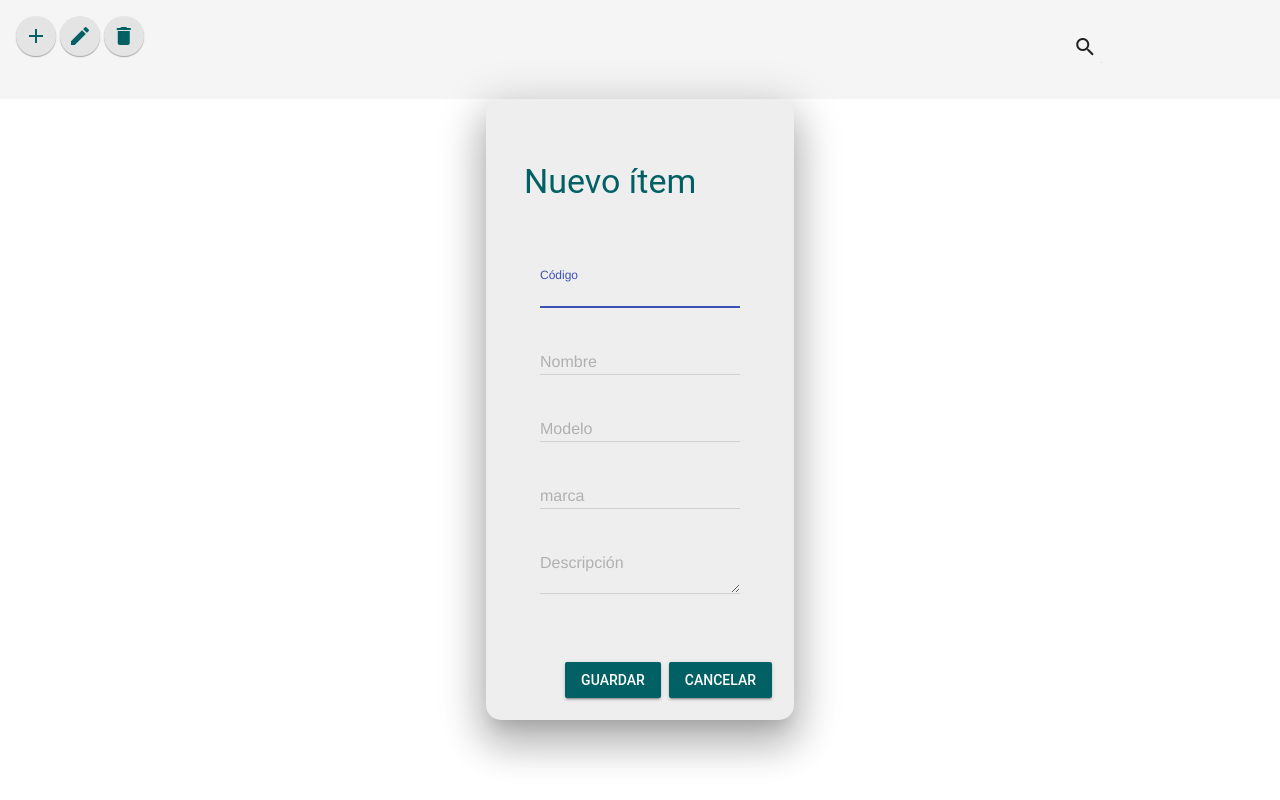
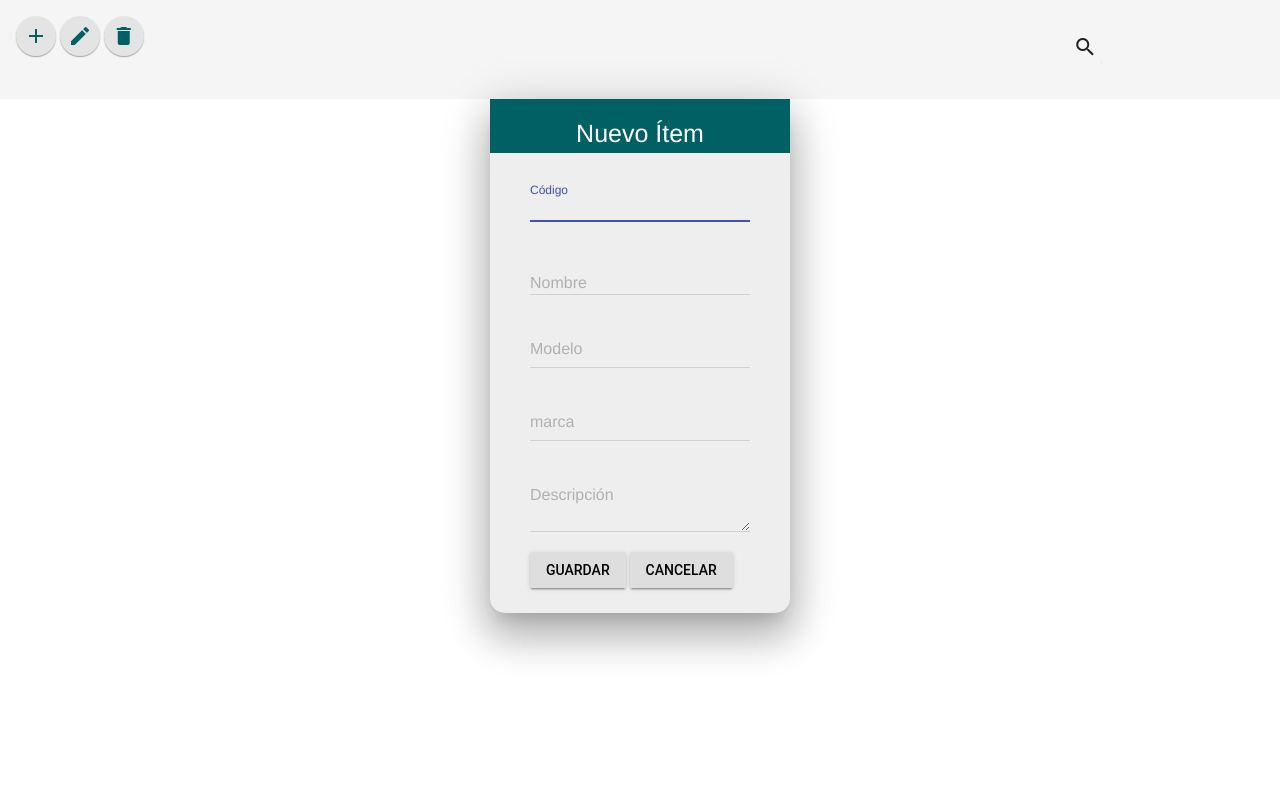
Before and after one commit to cfpena/sistemaDeInventarioCTI, a plain HTML site: page item.html in a window 1280 px wide. Both pictures are taken after a click on the button "add". Drawn offline with Linux system fonts and the light colour scheme.

Commit message:
Modificación de item

```diff
--- a/css/item.css
+++ b/css/item.css
@@ -1,14 +1,4 @@
 
-table{
-  font-family: 'roboto', sans-serif;
-      /*width: 460px;*/
-      margin: 100px auto 0;
-      box-shadow: 2px 2px 5px 1px rgba(0, 0, 0, 0.2);
-      padding: 0 0 40px;
-      border-radius: 3px;
-      color: #555;
-      /*display:block;*/
-}
 
 .opciones_new_edit_del{
   background: #F5F5F5;
@@ -16,12 +6,30 @@ table{
 }
 
 /*********css modal Registar Item*/
-.mdl-dialog__title{
-  background:E0E0E0;
-  border-radius: 3px;
-  padding-bottom: : 100px;
+
+#modal{
+border-radius: 15px;
+background: red;
+width: 300px;
+height: 500px;
+padding-left: 0px;
+padding-right: 0px;
+padding-top: 0px;
+}
+
+#contenido_modal{
+  padding-top: 0px;
+  padding-bottom: : 0px;
+}
+
+#sample4, #sample2, #sample3, #sample1, #sample5{
+  padding: 7px 0;
 
 }
-.mdl-dialog{
-border-radius: 15px;
+
+#title_modal{
+  border-top: 15px;
+  height: 30px;
+
+  font-size: 25px;
 }
--- a/css/principal.css
+++ b/css/principal.css
@@ -20,6 +20,10 @@ body{
   overflow-x:hidden;
 }
 
+.txtform{
+  padding: 7px 0;
+
+}
 html, body {
   font-family: 'Roboto', 'Helvetica', sans-serif;
 
--- a/item.html
+++ b/item.html
@@ -3,6 +3,7 @@ Nombre: login.html
 Descripción: layout de Item - Se usa material design lite
 Creado por: Janina Costa
 Fecha de Creación: 29/06/2016
+Última modificación> 13/06/2016
 **************************************************************************-->
 <!DOCTYPE html>
 <html>
@@ -47,45 +48,42 @@ Fecha de Creación: 29/06/2016
       </form>
     </div>
   </div>
-
   <!--Formulario de datos para crear un nuevo ítem-->
-  <dialog class="mdl-dialog  mdl-color--grey-200">
+  <dialog id="modal" class="mdl-dialog mdl-color--grey-200">
     <!--<h4 class="mdl-dialog__title mdl-color-text--indigo-600">Nuevo Ítem</h4>-->
-    <div class="mdl-dialog__title mdl-color-text--cyan-900">
-      <h3 >Nuevo ítem</h3>
+    <div id= "title_modal" class="mdl-dialog__title mdl-color--cyan-900 mdl-color-text--white mdl-typography--text-center .mdl-typography--display-2">
+      <span >Nuevo Ítem</span>
     </div>
-    <div class="mdl-dialog__content">
+    <div  class="mdl-dialog__content" id="contenido_modal">
       <!--Contenido del modal -> formulario para agregar un nuevo ítem-->
       <div class="mdl-grid">
         <div class="mdl-cell mdl-cell--12-col">
           <form action="#">
-            <div class="mdl-textfield mdl-js-textfield mdl-textfield--floating-label">
-              <input class="mdl-textfield__input" type="text" id="sample3">
-              <label class="mdl-textfield__label" for="sample3">Código</label>
+            <div class="txtform mdl-textfield mdl-js-textfield mdl-textfield--floating-label">
+              <input class="mdl-textfield__input" type="text" id="sample1">
+              <label class="mdl-textfield__label" for="sample1" id="sample1">Código</label>
             </div>
-            <div class="mdl-textfield mdl-js-textfield mdl-textfield--floating-label">
-              <input class="mdl-textfield__input" type="text" id="sample3">
-              <label class="mdl-textfield__label" for="sample3">Nombre</label>
+            <div class="txtform mdl-textfield mdl-js-textfield mdl-textfield--floating-label">
+              <input class="mdl-textfield__input" type="text" id="sample2">
+              <label class="mdl-textfield__label" for="sample2" id="sample2">Nombre</label>
             </div>
-            <div class="mdl-textfield mdl-js-textfield mdl-textfield--floating-label">
+            <div class="txtform mdl-textfield mdl-js-textfield mdl-textfield--floating-label">
               <input class="mdl-textfield__input" type="text" id="sample3">
               <label class="mdl-textfield__label" for="sample3">Modelo</label>
             </div>
-            <div class="mdl-textfield mdl-js-textfield mdl-textfield--floating-label">
-              <input class="mdl-textfield__input" type="text" id="sample3">
-              <label class="mdl-textfield__label" for="sample3">marca</label>
+            <div class="txtform mdl-textfield mdl-js-textfield mdl-textfield--floating-label">
+              <input class="mdl-textfield__input" type="text" id="sample4">
+              <label class="mdl-textfield__label" for="sample4">marca</label>
             </div>
-            <div class="mdl-textfield mdl-js-textfield mdl-textfield--floating-label">
+            <div class="txtform mdl-textfield mdl-js-textfield mdl-textfield--floating-label">
               <textarea class="mdl-textfield__input" type="text" rows= "2" id="sample5" ></textarea>
               <label class="mdl-textfield__label" for="sample5">Descripción</label>
             </div>
+            <button class="mdl-button mdl-js-button mdl-button--raised mdl-typography--text-lowercase">Guardar</button>
+            <button class="mdl-button mdl-js-button mdl-button--raised close mdl-typography--text-lowercase">Cancelar</button>
           </form>
         </div>
       </div>
-    </div>
-    <div class="mdl-dialog__actions">
-      <button type="button" class="mdl-button mdl-js-button mdl-button--raised mdl-js-ripple-effect mdl-button--accent close mdl-button--colored mdl-color--cyan-900 mdl-color-text--white ">Cancelar</button>
-      <button type="button" class="mdl-button mdl-js-button mdl-button--raised mdl-js-ripple-effect mdl-button--accent mdl-button--colored mdl-color--cyan-900  mdl- mdl-color-text--white ">Guardar</button>
     </div>
   </dialog>
 
```
Also changed, not shown: principal.html (+1 -1 lines), 1 other file.
